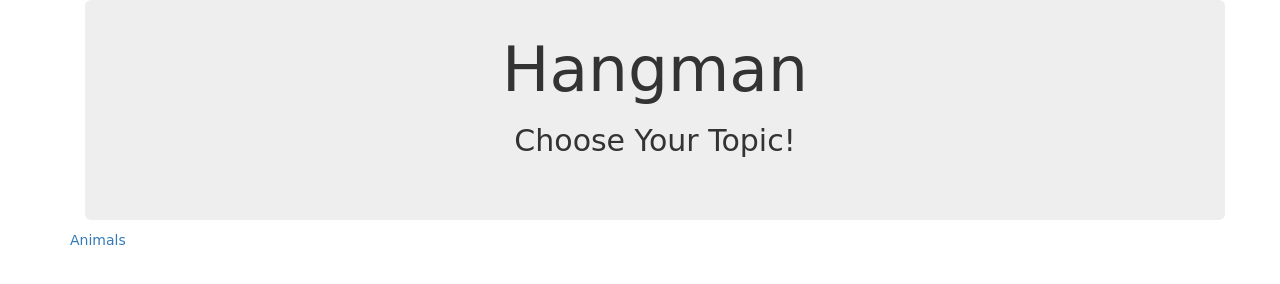
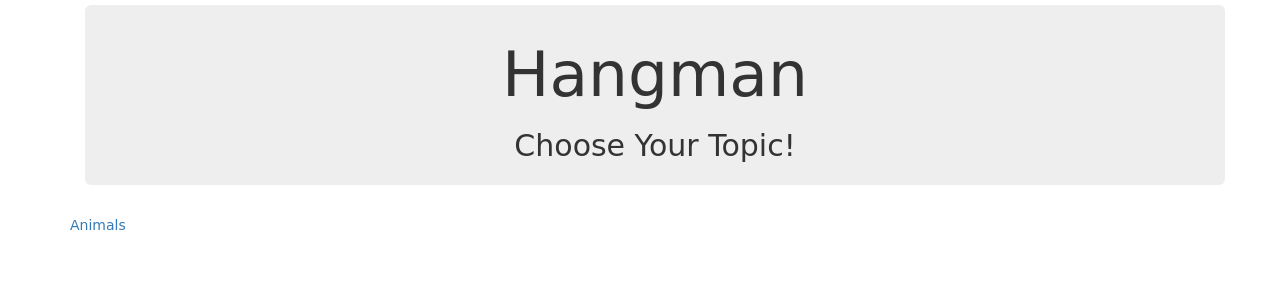
Before and after one commit to b-withers/GuessWorks, a plain HTML site: page index.html in a window 1280 px wide. Drawn offline with nearby package versions, Linux system fonts and the light colour scheme.

Commit message:
jumbotron again

```diff
--- a/assets/css/style.css
+++ b/assets/css/style.css
@@ -16,9 +16,8 @@ hr {
 
 
 .jumbotron{
-	padding: 10px;
-	margin-bottom: 10px;
-	height: 220px;
+	margin-top: 5px;
+	height: 180px;
 }
 
 .buttons-wrap {
```
